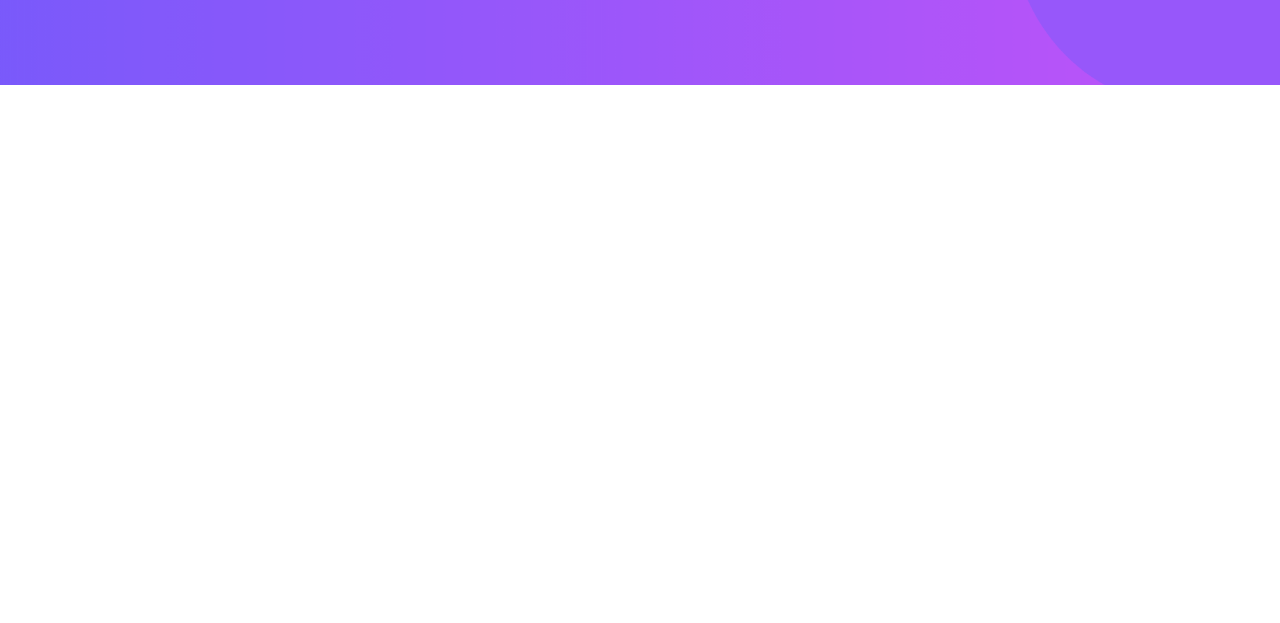
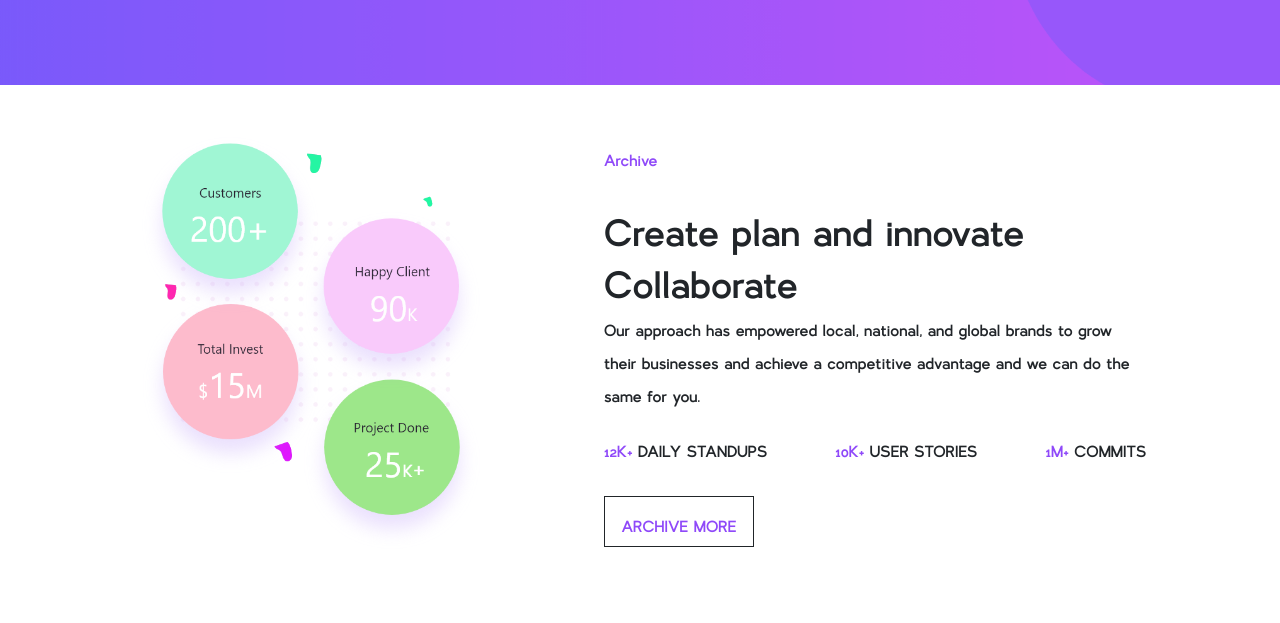
Before and after one commit to MarufAlAslam/kabbo, a plain HTML site: page index.html in a window 1280 px wide. Shown: the part 485-1108 px from the top of the page. Before the commit the page ends 800 px from the top, so only its background shows below. Drawn offline with nearby package versions, Linux system fonts and the light colour scheme.

Commit message:
plans done

```diff
--- a/css/style.css
+++ b/css/style.css
@@ -30,3 +30,24 @@ header {
     font-size: 60px;
     line-height: 1;
 }
+
+.text-primary {
+    color: #8F49F9 !important;
+}
+
+
+
+
+
+
+
+
+
+
+
+
+/* plan */
+.section-title {
+    font-size: 52px;
+    line-height: 1;
+}
--- a/index.html
+++ b/index.html
@@ -18,6 +18,8 @@
 
 <body>
 
+
+    <!-- hero header -->
     <header class="py-3">
         <div class="container">
             <nav class="navbar navbar-expand-lg bg-transparent navbar-dark">
@@ -90,6 +92,51 @@
         </div>
     </header>
 
+
+
+
+
+
+
+    <!-- plan -->
+    <section class="plan py-5">
+        <div class="container">
+            <div class="row g-3">
+                <div class="col-md-4 m-auto">
+                    <img src="img/Group 500.png" class="img-fluid" alt="">
+                </div>
+                <div class="col-md-6 offset-md-2 m-auto">
+                    <p class="text-primary">
+                        Archive
+                    </p>
+                    <h2 class="section-title">
+                        Create plan and innovate
+                        Collaborate
+                    </h2>
+                    <p>
+                        Our approach has empowered local, national, and global brands to grow their businesses and
+                        achieve a competitive advantage and we can do the same for you.
+                    </p>
+                    <div class="d-flex justify-content-between align-items-center">
+                        <p class="mb-0">
+                            <span class="text-primary">12K+</span> DAILY STANDUPS
+                        </p>
+                        <p class="mb-0">
+                            <span class="text-primary">10K+</span> USER STORIES
+                        </p>
+                        <p class="mb-0">
+                            <span class="text-primary">1M+</span> COMMITS
+                        </p>
+                    </div>
+
+                    <a href="" class="btn btn-outline-dark mt-4 rounded-0 text-primary">
+                        ARCHIVE MORE
+                    </a>
+                </div>
+            </div>
+        </div>
+    </section>
+
     <!-- bootstrap js -->
     <script src="https://cdn.jsdelivr.net/npm/bootstrap@5.2.0/dist/js/bootstrap.bundle.min.js"></script>
 </body>
```
Also changed, not shown: img/Group 500.png (added).
